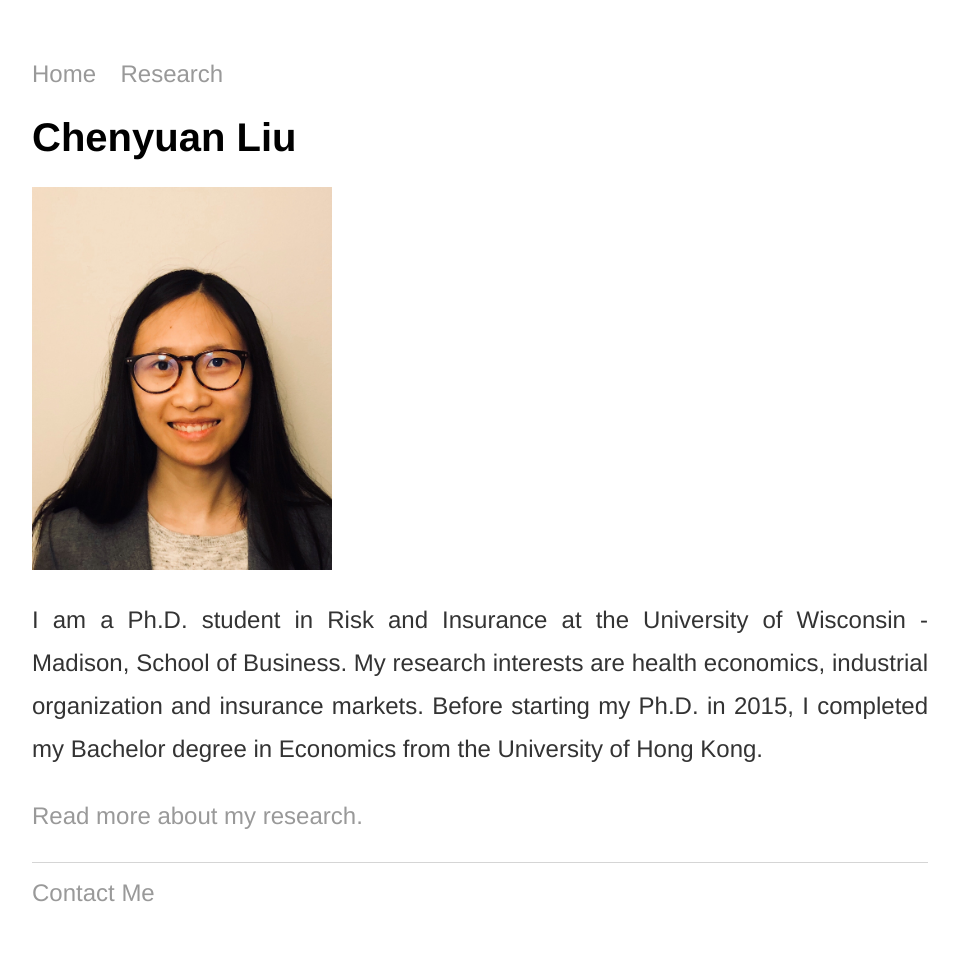
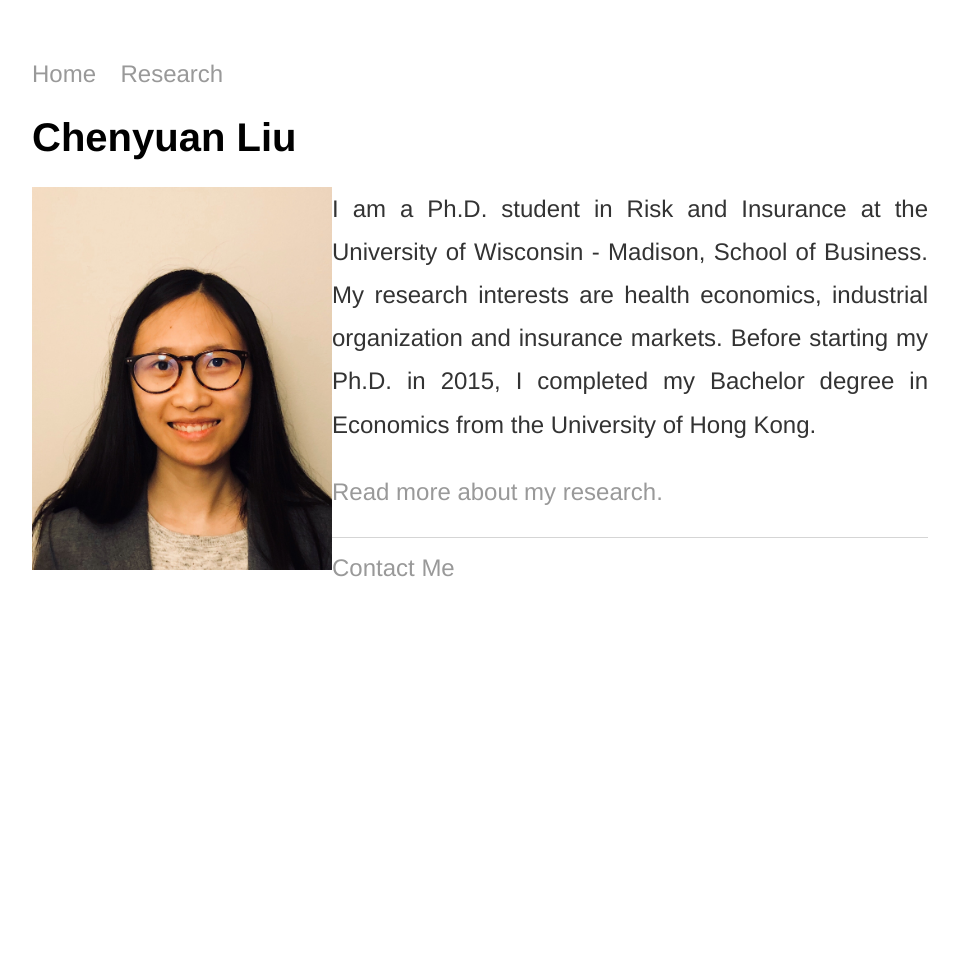
Before and after one commit to trifen/feng3hu.github.io, a Jekyll site: the page built from index.html, in a window 1280 px wide. Shown: the whole page, without its empty margins (160-1119 px from the left). Built offline with Jekyll 4.4.1, drawn with Linux system fonts in a browser that asks for light colours; after the commit the page ends 900 px from its top, so only the background shows below that.

Commit message:
Update index.html

```diff
--- a/index.html
+++ b/index.html
@@ -2,13 +2,18 @@
 layout: default
 title: Chenyuan Liu
 ---
+<style>
+img {
+  float: left;
+}
+</style>
 <div class="blurb">
 	<h1>Chenyuan Liu</h1>
-	<div class="clearfix float-my-children">
+	<div>
    		<img src="image1.jpg" alt="Chenyuan Liu" width="300" height="383">
 		<div align="justify">
 			<p>I am a Ph.D. student in Risk and Insurance at the University of Wisconsin - Madison, School of Business. My research interests are health economics, industrial organization and insurance markets. Before starting my Ph.D. in 2015, I completed my Bachelor degree in Economics from the University of Hong Kong.</a></p>
 				<p><a href="/research">Read more about my research.</a></p>
-		</div>
+	</div>
 	</div>
 </div><!-- /.blurb -->
```
